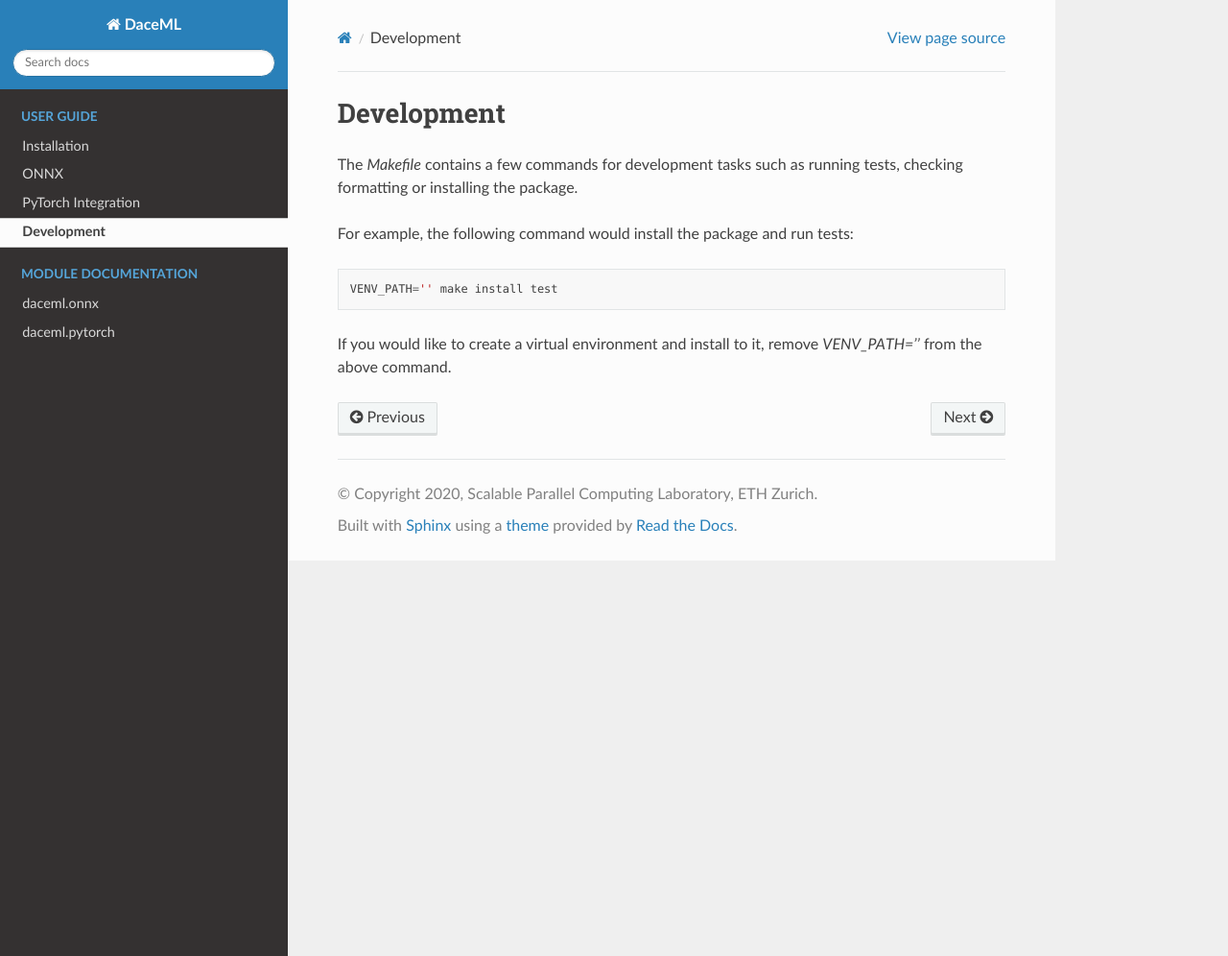
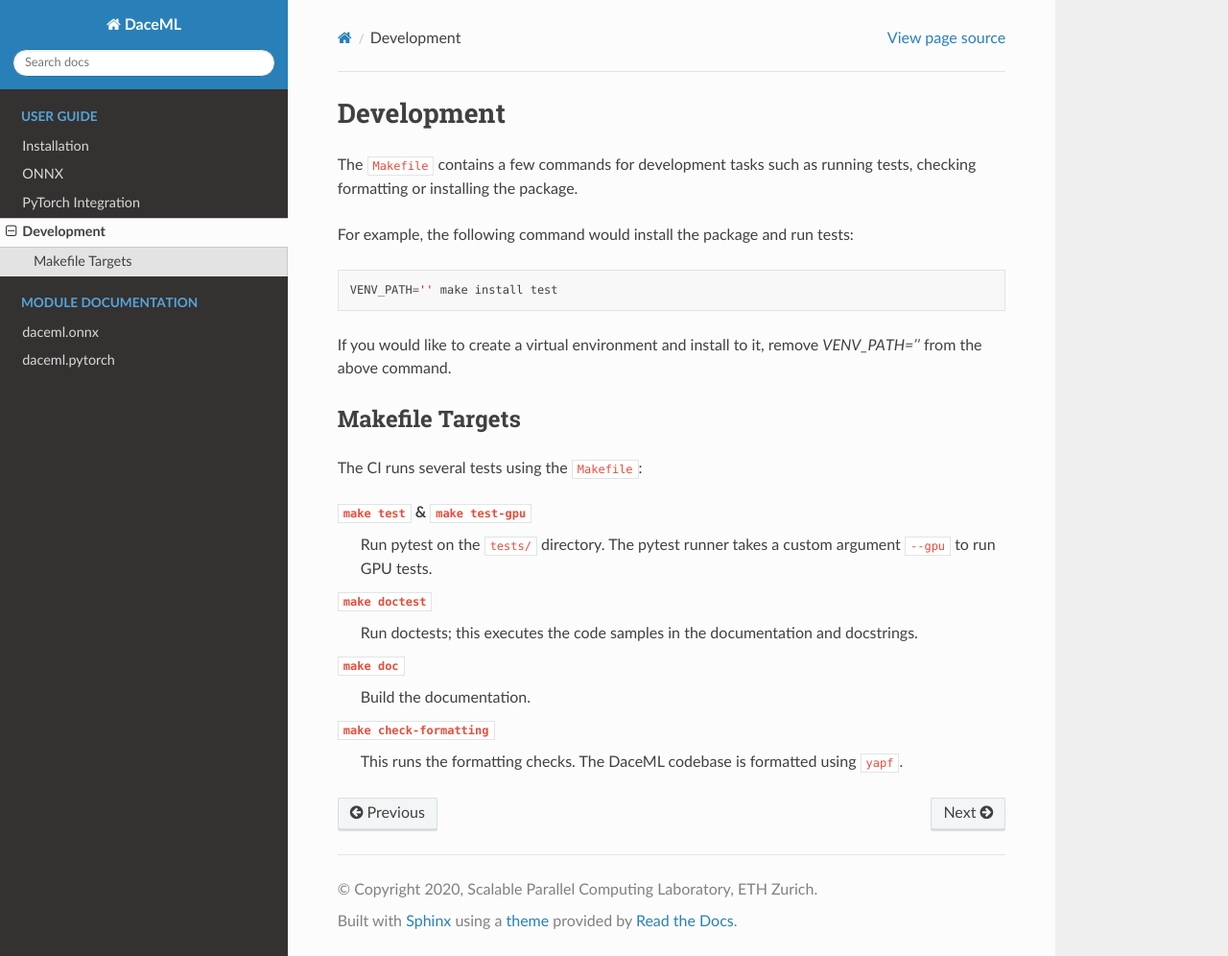
Before and after one commit to spcl/daceml, a Sphinx documentation site: the page built from doc/overviews/development.rst, in a window 1280 px wide and 996 px high. Shown: the whole window at 96% size. Built offline with Sphinx 7.4.7 and the Read the Docs theme 2.0.0, drawn with Linux system fonts in a browser that asks for light colours.

Commit message:
Remove image from readme, document Makefile targets, add atol to conv2d

```diff
--- a/doc/overviews/development.rst
+++ b/doc/overviews/development.rst
@@ -2,10 +2,26 @@
 
 Development
 ===========
-The `Makefile` contains a few commands for development tasks such as running tests, checking formatting or installing the package.
+The ``Makefile`` contains a few commands for development tasks such as running tests, checking formatting or installing the package.
 
 For example, the following command would install the package and run tests::
 
         VENV_PATH='' make install test
 
 If you would like to create a virtual environment and install to it, remove `VENV_PATH=''` from the above command.
+
+Makefile Targets
+----------------
+The CI runs several tests using the ``Makefile``:
+
+``make test`` & ``make test-gpu``
+    Run pytest on the ``tests/`` directory. The pytest runner takes a custom argument ``--gpu`` to run GPU tests.
+
+``make doctest``
+    Run doctests; this executes the code samples in the documentation and docstrings.
+
+``make doc``
+    Build the documentation.
+
+``make check-formatting``
+    This runs the formatting checks. The DaceML codebase is formatted using ``yapf``.
```
Also changed, not shown: README.md (+0 -1 lines), doc/sdfg_zoom.png (deleted), 1 other file.
